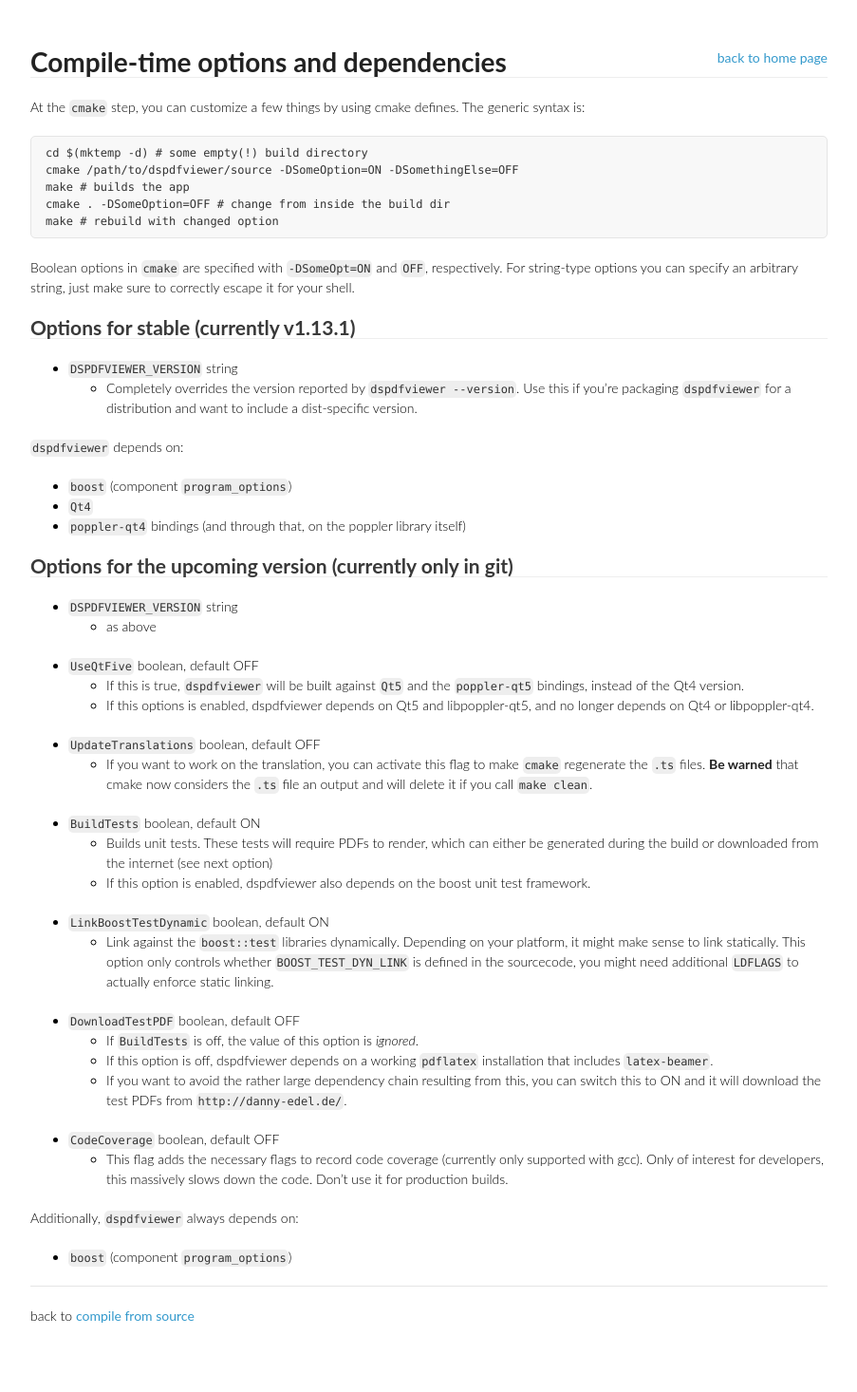
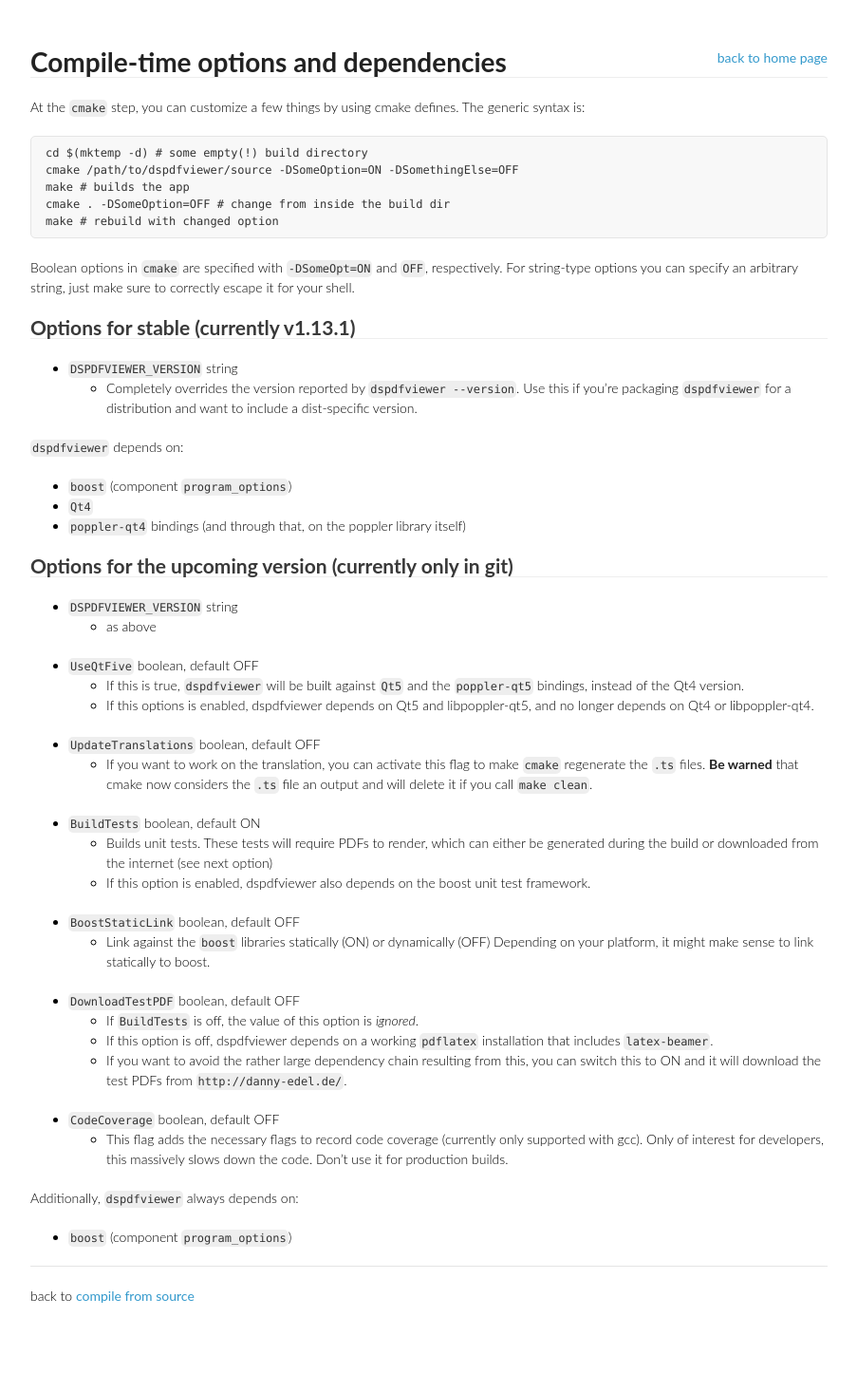
Before and after one commit to dannyedel/dspdfviewer, a Jekyll site: the page built from installation/source/options.md, in a window 1280 px wide. Shown: the whole page at 95% size, without its empty margins (188-1091 px from the left). Built offline with Jekyll 4.4.1, drawn with Linux system fonts in a browser that asks for light colours; Markdown is read by kramdown in place of the engine named in the settings; after the commit the page ends 1445 px from its top, so only the background shows below that.

Commit message:
Document BoostStaticLink
It actually controls linking, and it controls entire boost library.

```diff
--- a/installation/source/options.md
+++ b/installation/source/options.md
@@ -50,11 +50,9 @@ escape it for your shell.
   (see next option)
   * If this option is enabled, dspdfviewer also depends on the boost unit
   test framework.
-* `LinkBoostTestDynamic` boolean, default ON
-  * Link against the `boost::test` libraries dynamically.
-  Depending on your platform, it might make sense to link statically.
-  This option only controls whether `BOOST_TEST_DYN_LINK` is defined in the sourcecode,
-  you might need additional `LDFLAGS` to actually enforce static linking.
+* `BoostStaticLink` boolean, default OFF
+  * Link against the `boost` libraries statically (ON) or dynamically (OFF)
+  Depending on your platform, it might make sense to link statically to boost.
 * `DownloadTestPDF` boolean, default OFF
   * If `BuildTests` is off, the value of this option is *ignored*.
   * If this option is off, dspdfviewer depends on a working `pdflatex` installation
```
